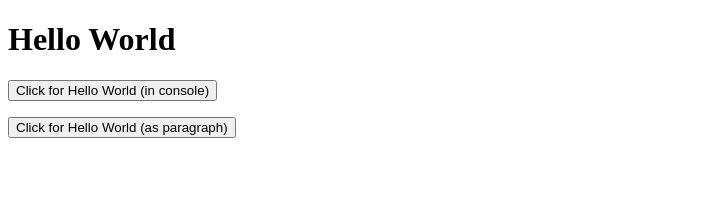
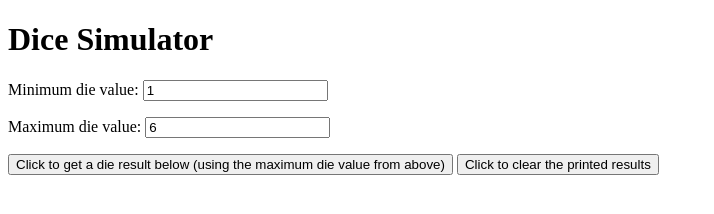
Before and after one commit to CoconutTank/coconuttank.github.io, a plain HTML site: page index.html in a window 1280 px wide. Shown: the whole page, without its empty margins (0-714 px from the left). Drawn offline with Linux system fonts and the light colour scheme.

Commit message:
Update index.html
Adding some more content.

```diff
--- a/index.html
+++ b/index.html
@@ -1,10 +1,20 @@
 <!DOCTYPE html>
 <html>
-<title>And a wandering we go...</title>
+<title>Dice Simulator</title>
 <script src="js/dice_functions.js" defer></script>
 <body>
-  <h1>Hello World</h1>
-  <p><button id="console_button">Click for Hello World (in console)</button></p>
-  <p><button id="paragraph_button">Click for Hello World (as paragraph)</button></p>
+  <h1>Dice Simulator</h1>
+  <p>
+	Minimum die value: <input id="min_die_value" value=1></input>
+  </p>
+  <p>
+	Maximum die value: <input id="max_die_value" value=6></input>
+  </p>
+  <p>
+	<button id="die_roll_button">Click to get a die result below (using the maximum die value from above)</button>
+	<button id="clear_printed_results">Click to clear the printed results</button>
+  </p>
+  <p id="die_stats"></p>
+  <p id="printed_die_results"></p>
 </body>
 </html>
```
